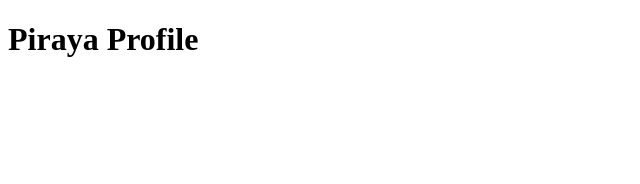
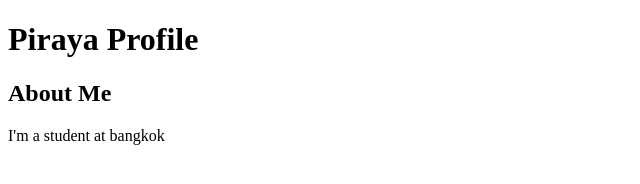
Before and after one commit to pirayaf/piraya-profile-project, a plain HTML site: page index.html in a window 1280 px wide. Shown: the whole page, without its empty margins (0-640 px from the left). Drawn offline with Linux system fonts and the light colour scheme.

Commit message:
Add subtopic and text
Add subtopic and text

```diff
--- a/index.html
+++ b/index.html
@@ -8,5 +8,7 @@
 </head>
 <body>
     <h1>Piraya Profile</h1>
+    <h2>About Me</h2>
+    <p>I'm a student at bangkok</p>
 </body>
 </html>
```
